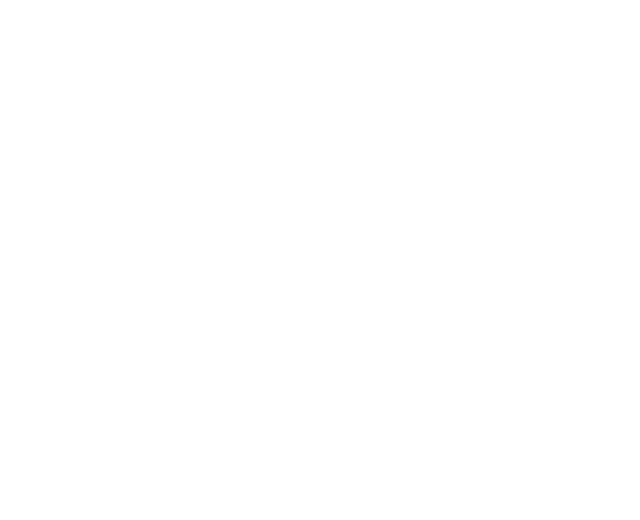
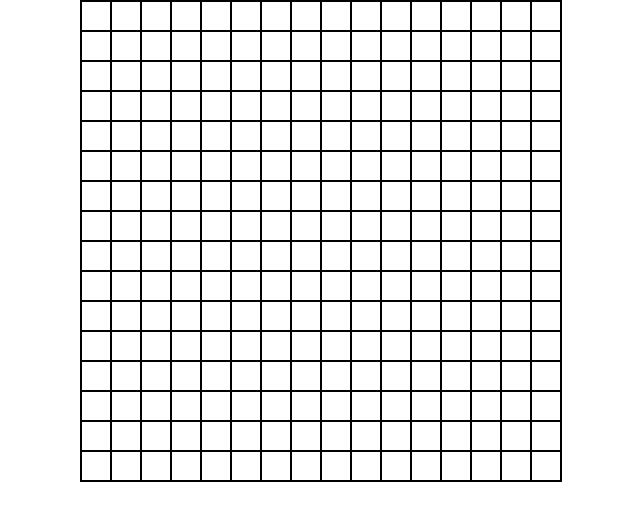
Before and after one commit to JiwooChoi-Programming/odin-etch-a-sketch, a plain HTML site: page index.html in a window 1280 px wide. Shown: the whole page, without its empty margins (319-959 px from the left). Drawn offline with Linux system fonts and the light colour scheme.

Commit message:
Create grid divs using JavaScript DOM and CSS Flexbox

```diff
--- a/index.html
+++ b/index.html
@@ -7,6 +7,8 @@
     <link rel="stylesheet" href="style.css">
 </head>
 <body>
+    <div class="container"></div>
+
     <script src="script.js"></script>
 </body>
 </html>
--- a/script.js
+++ b/script.js
@@ -0,0 +1,13 @@
+function makeGrid(rows, columns){
+    const gridContainer = document.querySelector(".container");
+    for (i = 0; i < rows; i++) {
+        for (j = 0; j < columns; j++) {
+        const grid = document.createElement("div");
+        grid.classList.add("grid");
+
+        gridContainer.appendChild(grid);
+        }
+    }
+}
+
+makeGrid(16, 16);
--- a/style.css
+++ b/style.css
@@ -0,0 +1,24 @@
+* {
+    box-sizing: border-box;
+    margin: 0;
+    padding: 0;
+}
+
+body {
+    display: flex;
+    justify-content: center;
+}
+
+.container {
+    border: 1px solid black;
+    display: flex;
+    flex-wrap: wrap;
+    height: 482px;
+    width: 482px;
+}
+
+.grid {
+    border: 1px solid black;
+    height: 30px;
+    width: 30px;
+}
```
